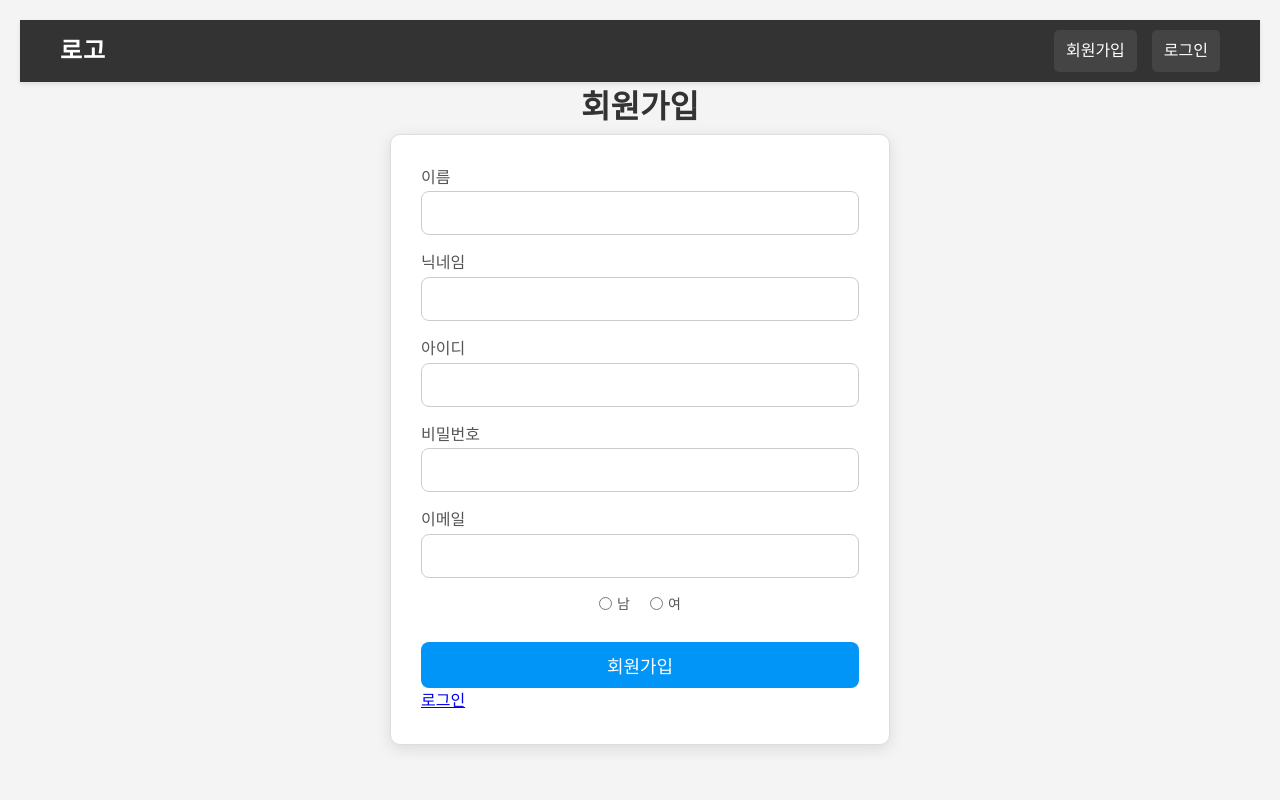
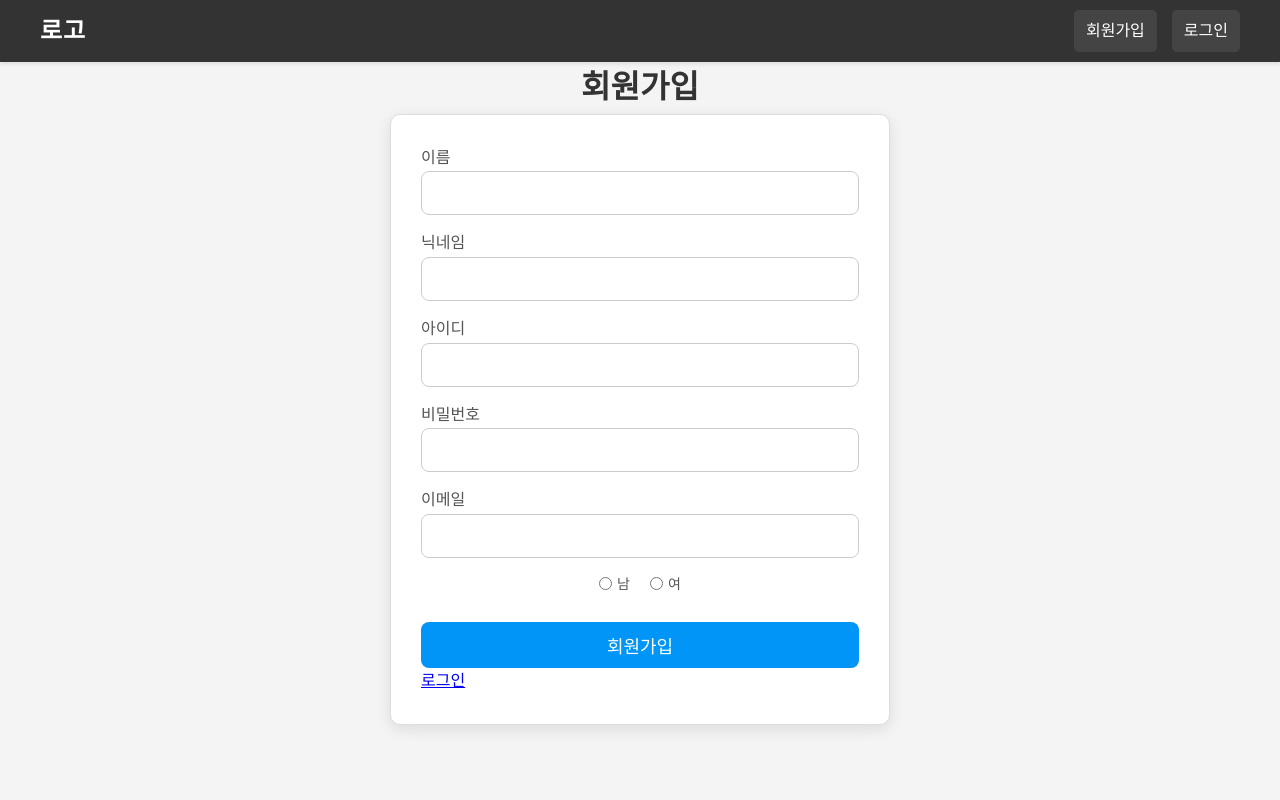
Before and after one commit to jisunipark/ootd-app, a Flask app: page /auth/join in a window 1280 px wide. Run offline with Flask 3, Linux system fonts and the light colour scheme.

Commit message:
feat: "css 수정과 로그인 안 되는 충돌 해결"

```diff
--- a/app/static/css/index.css
+++ b/app/static/css/index.css
@@ -20,6 +20,8 @@ nav {
   top: 0;
   z-index: 1000;
   box-shadow: 0 2px 4px rgba(0, 0, 0, 0.1);
+  width: 100%;
+  max-width: 100%;
 }
 
 /* 로고 스타일 */
--- a/app/static/css/join.css
+++ b/app/static/css/join.css
@@ -12,7 +12,7 @@ body {
   background-color: #f4f4f4;
   color: #333;
   line-height: 1.6;
-  padding: 20px;
+  padding: 0;
   overflow: hidden; /* 스크롤바 제거 */
   height: 100vh; /* 화면 높이 전체 사용 */
 }
```
Also changed, not shown: app/models.py (+4 -3 lines).
